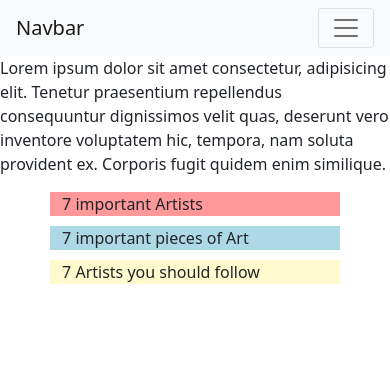
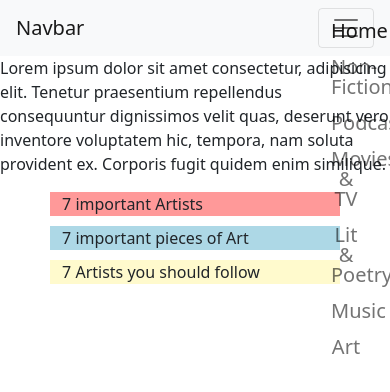
Before and after one commit to halowe94/resources-for-anti-racism, a website: page html-pages/art.html in a window 390 px wide. Shown: the top 392 px of the page. Drawn offline with nearby package versions, Linux system fonts and the light colour scheme; files that its build step writes are made by us from their sources; files whose address does not match are found by name.

Commit message:
added dropdown to navbar toggle

```diff
--- a/html-pages/art.html
+++ b/html-pages/art.html
@@ -22,7 +22,34 @@
     <div class="container-fluid">
       <a class="navbar-brand" href="#">Navbar</a>
       <button class="navbar-toggler" type="button" data-bs-toggle="collapse" data-bs-target="#navbarNav" aria-controls="navbarNav" aria-expanded="false" aria-label="Toggle navigation">
-        <span class="navbar-toggler-icon"></span>
+        <span class="navbar-toggler-icon">
+          <ul class="navbar-nav">
+            <li class="nav-item">
+              <a class="nav-link active" aria-current="page" href="../index.html">Home</a>
+            </li>
+            <li class="nav-item">
+              <a class="nav-link" href="./nonFicBooks.html">Non-Fiction</a>
+            </li>
+            <li class="nav-item">
+              <a class="nav-link" href="./podcasts.html">Podcasts</a>
+            </li>
+            <li class="nav-item">
+              <a class="nav-link" href="./movies.html">Movies & TV</a>
+            </li>
+            <li class="nav-item">
+              <a class="nav-link" href="./literature.html">Lit & Poetry</a>
+            </li>
+            <li class="nav-item">
+              <a class="nav-link" href="./music.html">Music</a>
+            </li>
+            <li class="nav-item">
+              <a class="nav-link" href="./art.html">Art</a>
+            </li>
+            <!-- <li class="nav-item">
+              <a class="nav-link disabled" href="#" tabindex="-1" aria-disabled="true">Disabled</a>
+            </li> -->
+          </ul>
+        </span>
       </button>
       <div class="collapse navbar-collapse" id="navbarNav">
         <ul class="navbar-nav">
```
